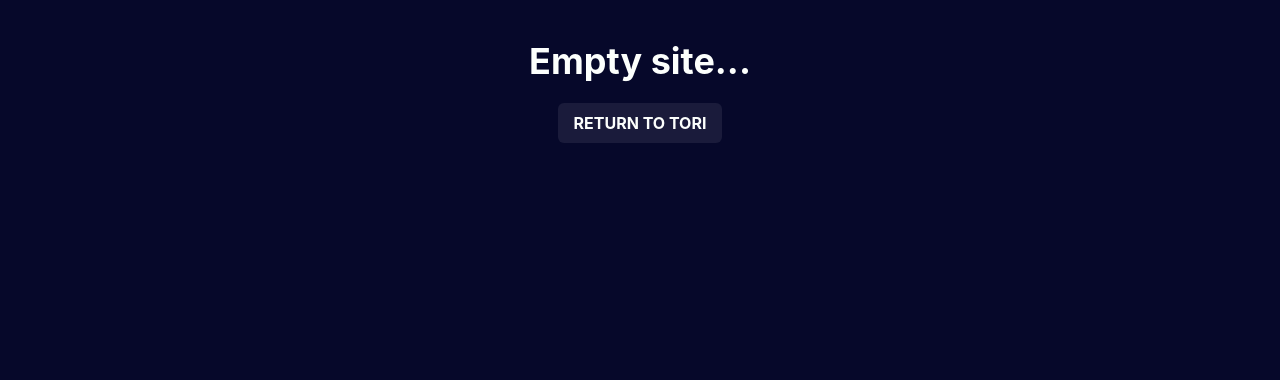
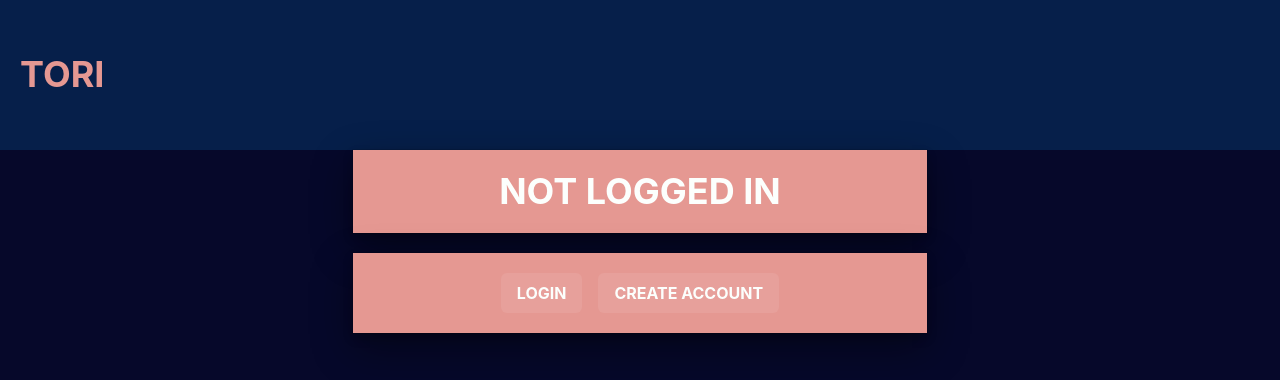
Before and after one commit to laurilako/itori, a React (Create React App) app: page / in a window 1280 px wide. Shown: the top 380 px of the page. Built offline with nearby package versions, Linux system fonts and the light colour scheme.

Commit message:
Start to implement login form (with Formik), also some styling.

```diff
--- a/package.json
+++ b/package.json
@@ -10,6 +10,7 @@
     "@testing-library/react": "^10.4.9",
     "@testing-library/user-event": "^12.8.3",
     "axios": "^0.24.0",
+    "formik": "^2.2.9",
     "framer-motion": "^4.1.17",
     "history": "^5.1.0",
     "react": "^17.0.2",
--- a/src/App.js
+++ b/src/App.js
@@ -3,11 +3,12 @@
   ChakraProvider,
 } from '@chakra-ui/react';
 import theme from './config/theme';
-import Empty from './components/Pages/Empty';
-import Login from './components/Pages/Login'
+import Landing from './components/Pages/Landing';
+import Login from './screens/Login';
+import Register from './screens/Register';
 import Home from './components/Pages/Home';
-import Mylistings from './components/Pages/Mylistings'
-import NewListing from './components/Pages/NewListing'
+import Mylistings from './components/Pages/Mylistings';
+import NewListing from './components/Pages/NewListing';
 import { Route, Routes } from 'react-router-dom';
 
 function App() {
@@ -16,9 +17,10 @@
       <Routes>
         <Route exact path='/home' element={<Home />} />
         <Route exact path='/login' element={<Login />} />
+        <Route exact path='/register' element={<Register />} />
         <Route exact path='/listings' element={<Mylistings />} />
         <Route exact path='/new' element={<NewListing />} />
-        <Route exact path='/' element={<Empty />} />
+        <Route exact path='/' element={<Landing />} />
       </Routes>
     </ChakraProvider>
   );
--- a/src/components/Pages/Empty.js
+++ /dev/null
@@ -1,20 +0,0 @@
-import React from 'react';
-import { Button, Flex, Heading } from '@chakra-ui/react';
-import { HashLink } from 'react-router-hash-link';
-
-function Empty(){
-    return(
-        <Flex flexDir={'column'} justify={'center'} align={'center'}>
-            <Heading mt='10'>
-                Empty site...
-            </Heading>
-            <HashLink smooth to="/home">
-                <Button mt='5'>
-                    RETURN TO TORI
-                </Button>
-            </HashLink>
-        </Flex>
-    )
-}
-
-export default Empty
--- /dev/null
+++ b/src/components/Pages/Landing.js
@@ -0,0 +1,40 @@
+import React, { useState } from 'react';
+import { Button, ButtonGroup, Flex, Container, Text } from '@chakra-ui/react';
+import { HashLink } from 'react-router-hash-link';
+import SimpleHeader from '../simpleHeader';
+import TitleScreen from '../../screens/TitleScreen';
+
+function Landing(){
+
+    const [user, setUser] = useState();
+
+    return(
+        <>
+            <SimpleHeader />
+            <TitleScreen title='NOT LOGGED IN' />
+            <Container mt='5'>
+            <Flex boxShadow={'dark-lg'} flexDir={'column'} align={"center"} p='5' bg='#E59892'>
+                    <Flex alignItems={'center'}>
+                        <ButtonGroup>
+                            <HashLink smooth to="/login">
+                                <Button variant='solid'>
+                                    LOGIN
+                                </Button>
+                            </HashLink>
+                            <Text fontSize='24' mt='5'>
+
+                            </Text>
+                            <HashLink smooth to="/register">
+                                <Button variant='solid'>
+                                    CREATE ACCOUNT
+                                </Button>
+                            </HashLink>
+                        </ButtonGroup>
+                    </Flex>
+                </Flex>
+            </Container>
+        </>
+    )
+}
+
+export default Landing
--- a/src/components/Pages/Mylistings.js
+++ b/src/components/Pages/Mylistings.js
@@ -1,6 +1,6 @@
 import React, { useEffect, useState } from 'react'
 import Header from '../Header'
-import Welcome from '../../screens/Welcome'
+import TitleScreen from '../../screens/TitleScreen'
 import {
     Flex,
     Grid,
@@ -29,7 +29,7 @@
     return(
         <>
             <Header />
-            <Welcome title={"Hello, "} content={"Konsta"} />
+            <TitleScreen title={"Hello, "} content={"Konsta"} />
             <Flex p='2' align='center' justify='center' flexDir={'column'}>
                 <Flex p='6' >
                     <HashLink smooth to='/new'>
--- /dev/null
+++ b/src/components/simpleHeader.js
@@ -0,0 +1,21 @@
+import React from 'react';
+import { Flex, Heading } from '@chakra-ui/react';
+
+function SimpleHeader () {
+    return(
+        <Flex
+            flexDir={['column', 'column', 'row', 'row']}
+            align='center'
+            h='150px'
+            p='5'
+            bg='#061F4A'>
+            <Flex>
+                <Heading color='#E59892'>
+                    TORI
+                </Heading>
+            </Flex>
+        </Flex>
+    )
+}
+
+export default SimpleHeader
--- /dev/null
+++ b/src/screens/Login.js
@@ -0,0 +1,87 @@
+import React from 'react';
+import { Formik, Form, Field } from 'formik';
+import {
+    Container,
+    Flex,
+    Heading,
+    Input,
+    Button,
+    FormControl,
+    FormLabel,
+    FormErrorMessage,
+    FormHelperText,
+} from '@chakra-ui/react';
+import SimpleHeader from '../components/simpleHeader';
+import TitleScreen from './TitleScreen';
+
+
+function Login(){
+
+    function validateName(value) {
+        let error
+        if (!value) {
+          error = 'Name is required'
+        return error
+      }
+    }
+
+    function validatePw(value) {
+        let error
+        if(!value) {
+            error = 'Password is required'
+            return error
+        }
+    }
+
+    return(
+        <>
+            <SimpleHeader />
+            <TitleScreen title='Login'  />
+            <Container>
+                <Flex mt='5' boxShadow={'dark-lg'} flexDir={'column'} align={"center"} p='5' bg='#E59892'>
+                    <Formik
+                        onSubmit={(values, actions) => {
+                            setTimeout(() => {
+                            alert(JSON.stringify(values, null, 2))
+                            actions.setSubmitting(false)
+                            }, 1000)
+                        }}
+                        >
+                        {(props) => (
+                            <Form>
+                                <Field name='name' validate={validateName}>
+                                    {({ field, form }) => (
+                                    <FormControl isInvalid={form.errors.name && form.touched.name}>
+                                        <FormLabel htmlFor='name'>Username</FormLabel>
+                                        <Input {...field} variant='solid' id='name' placeholder='username' />
+                                        <FormErrorMessage>{form.errors.name}</FormErrorMessage>
+                                    </FormControl>
+                                    )}
+                                </Field>
+                                <Field name='password' validate={validatePw}>
+                                    {({ field, form }) => (
+                                    <FormControl isInvalid={form.errors.password && form.touched.password}>
+                                        <FormLabel htmlFor='password'>Password</FormLabel>
+                                        <Input {...field} variant='solid' id='password' placeholder='password' />
+                                        <FormErrorMessage>{form.errors.password}</FormErrorMessage>
+                                    </FormControl>
+                                    )}
+                                </Field>
+                                <Button
+                                    mt={4}
+                                    colorScheme='teal'
+                                    isLoading={props.isSubmitting}
+                                    type='submit'
+                                >
+                                    Submit
+                                </Button>
+                            </Form>
+                        )}
+                    </Formik>
+                </Flex>
+            </Container>
+        </>
+    )
+}
+
+export default Login
--- /dev/null
+++ b/src/screens/Register.js
@@ -0,0 +1,12 @@
+import React from 'react'
+import SimpleHeader from '../components/simpleHeader'
+
+function Register() {
+    return(
+        <>
+            <SimpleHeader />
+        </>
+    )
+}
+
+export default Register
--- a/src/screens/Welcome.js
+++ b/src/screens/TitleScreen.js
@@ -6,7 +6,7 @@
 } from '@chakra-ui/react'
 
 
-function Welcome( props ){
+function TitleScreen( props ){
     return(
         <Container>
             <Flex boxShadow={'dark-lg'} flexDir={'column'} align={"center"} p='5' bg='#E59892'>
@@ -21,4 +21,4 @@
     )
 }
 
-export default Welcome
+export default TitleScreen
```
Also changed, not shown: src/components/Pages/Login.js (deleted, +0 -7 lines), 1 other file (tests, documents, lock files or other folders).
